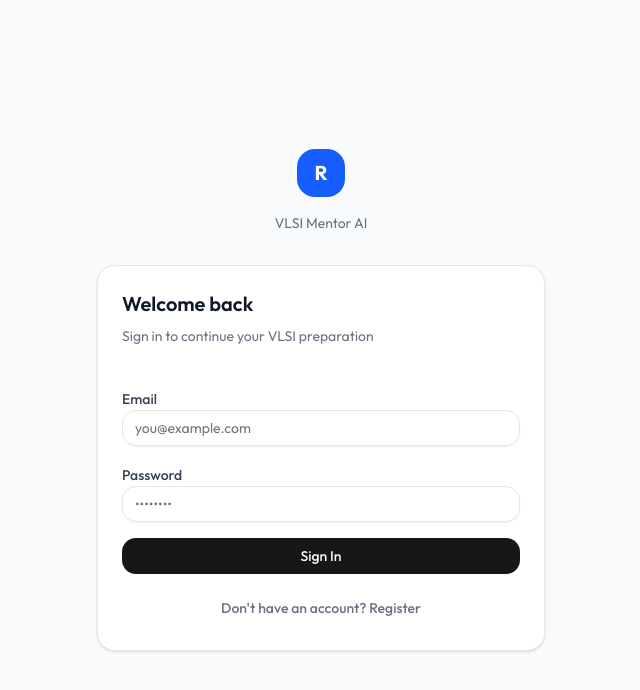
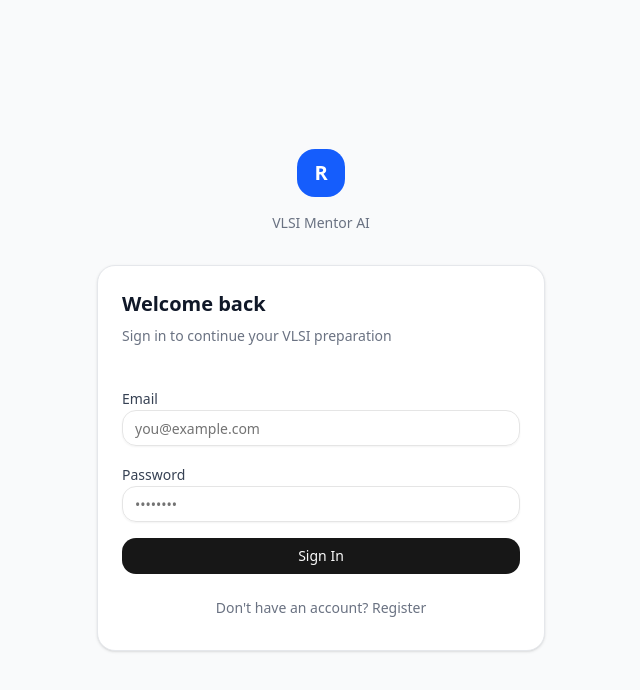
Before and after one commit to Yasmeen-MS/rycene_vlsi_mentor, a Next.js app in the folder frontend/: page /login in a window 1280 px wide. Shown: the top 690 px of the page, without its empty margins (319-959 px from the left). Built offline with nearby package versions, Linux system fonts and the light colour scheme; no server answers.

Commit message:
style: Revert global typography back to Geist but keep tracking fixes

```diff
--- a/frontend/src/app/globals.css
+++ b/frontend/src/app/globals.css
@@ -7,8 +7,8 @@
 @theme inline {
   --color-background: var(--background);
   --color-foreground: var(--foreground);
-  --font-sans: var(--font-outfit);
-  --font-mono: var(--font-jetbrains);
+  --font-sans: var(--font-geist-sans);
+  --font-mono: var(--font-geist-mono);
   --color-sidebar-ring: var(--sidebar-ring);
   --color-sidebar-border: var(--sidebar-border);
   --color-sidebar-accent-foreground: var(--sidebar-accent-foreground);
--- a/frontend/src/app/layout.tsx
+++ b/frontend/src/app/layout.tsx
@@ -1,15 +1,15 @@
 import type { Metadata } from "next";
-import { Outfit, JetBrains_Mono } from "next/font/google";
+import { Geist, Geist_Mono } from "next/font/google";
 import "./globals.css";
 import AuthProvider from "@/components/layout/AuthProvider";
 
-const outfit = Outfit({
-  variable: "--font-outfit",
+const geistSans = Geist({
+  variable: "--font-geist-sans",
   subsets: ["latin"],
 });
 
-const jetbrainsMono = JetBrains_Mono({
-  variable: "--font-jetbrains",
+const geistMono = Geist_Mono({
+  variable: "--font-geist-mono",
   subsets: ["latin"],
 });
 
@@ -25,7 +25,7 @@
 }>) {
   return (
     <html lang="en">
-      <body className={`${outfit.variable} ${jetbrainsMono.variable} antialiased font-sans`}>
+      <body className={`${geistSans.variable} ${geistMono.variable} antialiased`}>
         <AuthProvider>{children}</AuthProvider>
       </body>
     </html>
```
